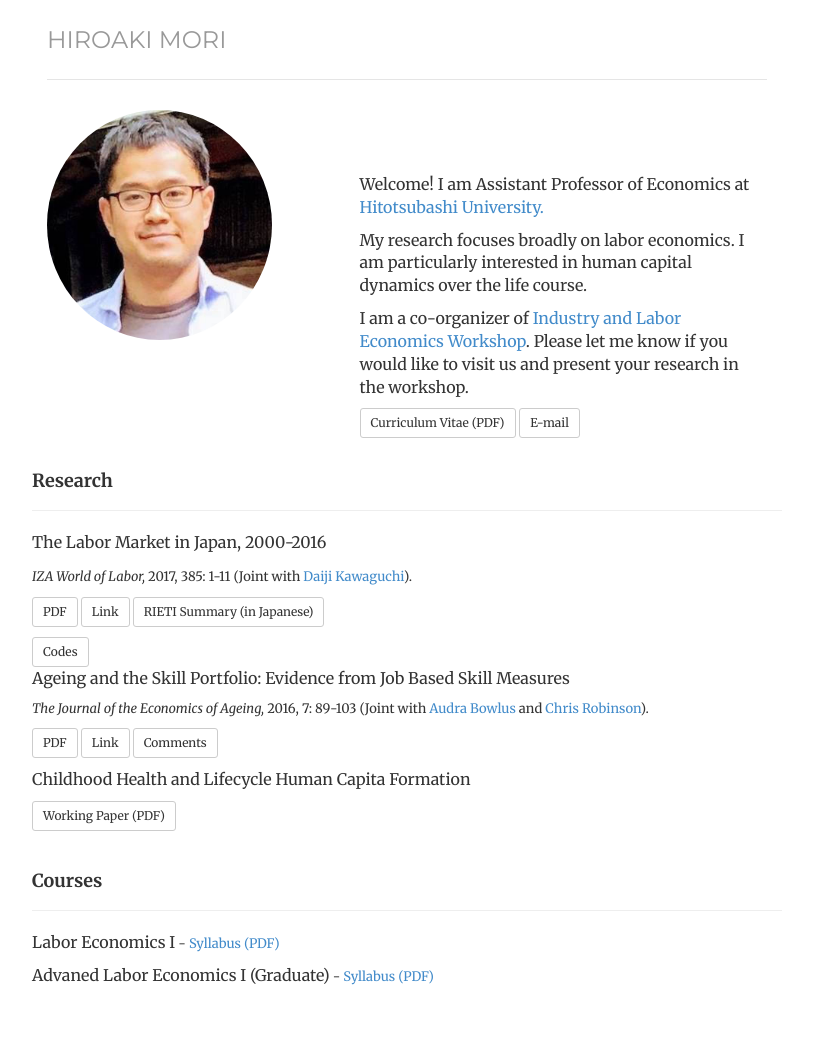
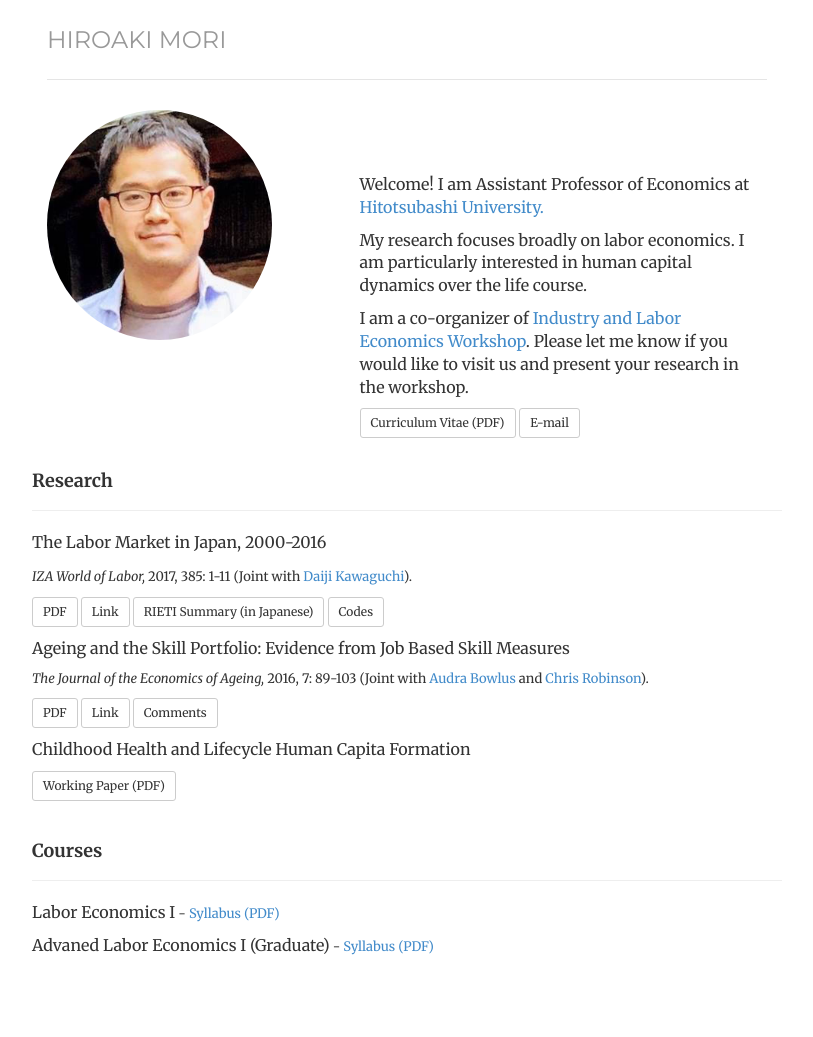
Before and after one commit to morihiroaki/morihiroaki.github.io, a Jekyll site: the page built from index.html, in a window 1280 px wide. Shown: the whole page, without its empty margins (233-1046 px from the left). Built offline with Jekyll 4.4.1, drawn with Linux system fonts in a browser that asks for light colours; after the commit the page ends 1007 px from its top, so only the background shows below that.

Commit message:
Update index.html

```diff
--- a/index.html
+++ b/index.html
@@ -38,8 +38,8 @@ description:
   <p><font size="2"><i>IZA World of Labor,</i> 2017, 385: 1-11 (Joint with <a href="https://sites.google.com/site/daijikawaguchi/" target="_blank" title="Link">Daiji Kawaguchi</a>). </p>
   <p><a href="./files/Kawaguchi_Mori_2017_WoL.pdf" target="_blank" class="btn btn-default btn-sm" role="button">PDF</a>
   <a href="https://wol.iza.org/articles/the-labor-market-in-japan/long" target="_blank" class="btn btn-default btn-sm" role="button">Link</a>
-  <a href="http://www.rieti.go.jp/jp/special/from-iza/008.html" target="_blank" class="btn btn-default btn-sm" role="button">RIETI Summary (in Japanese)</a></p>
-  <a href="./files/KM17_WoL.zip" class="btn btn-default btn-sm" target="_blank" role="button">Codes</a>
+  <a href="http://www.rieti.go.jp/jp/special/from-iza/008.html" target="_blank" class="btn btn-default btn-sm" role="button">RIETI Summary (in Japanese)</a>
+  <a href="./files/KM17_WoL.zip" class="btn btn-default btn-sm" target="_blank" role="button">Codes</a></p>
 
     <p><font size="3">Ageing and the Skill Portfolio: Evidence from Job Based Skill Measures</font></p>
   <p><font size="2"><i>The Journal of the Economics of Ageing,</i> 2016, 7: 89-103 (Joint with <a href="http://economics.uwo.ca/people/faculty/bowlus.html" target="_blank" title="Link">Audra Bowlus</a> and <a href="http://economics.uwo.ca/people/faculty/robinson.html" target="_blank" title="Link">Chris Robinson</a>). </p>
```
